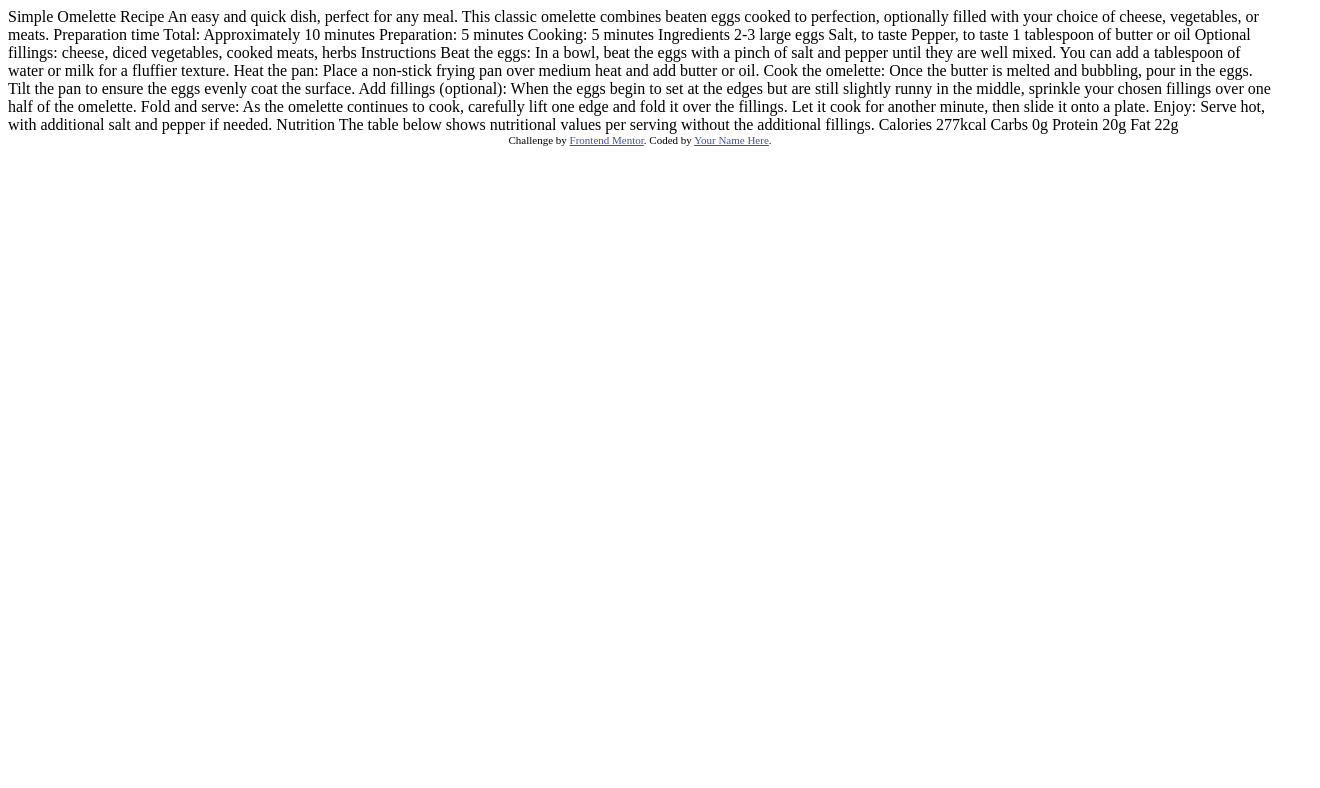
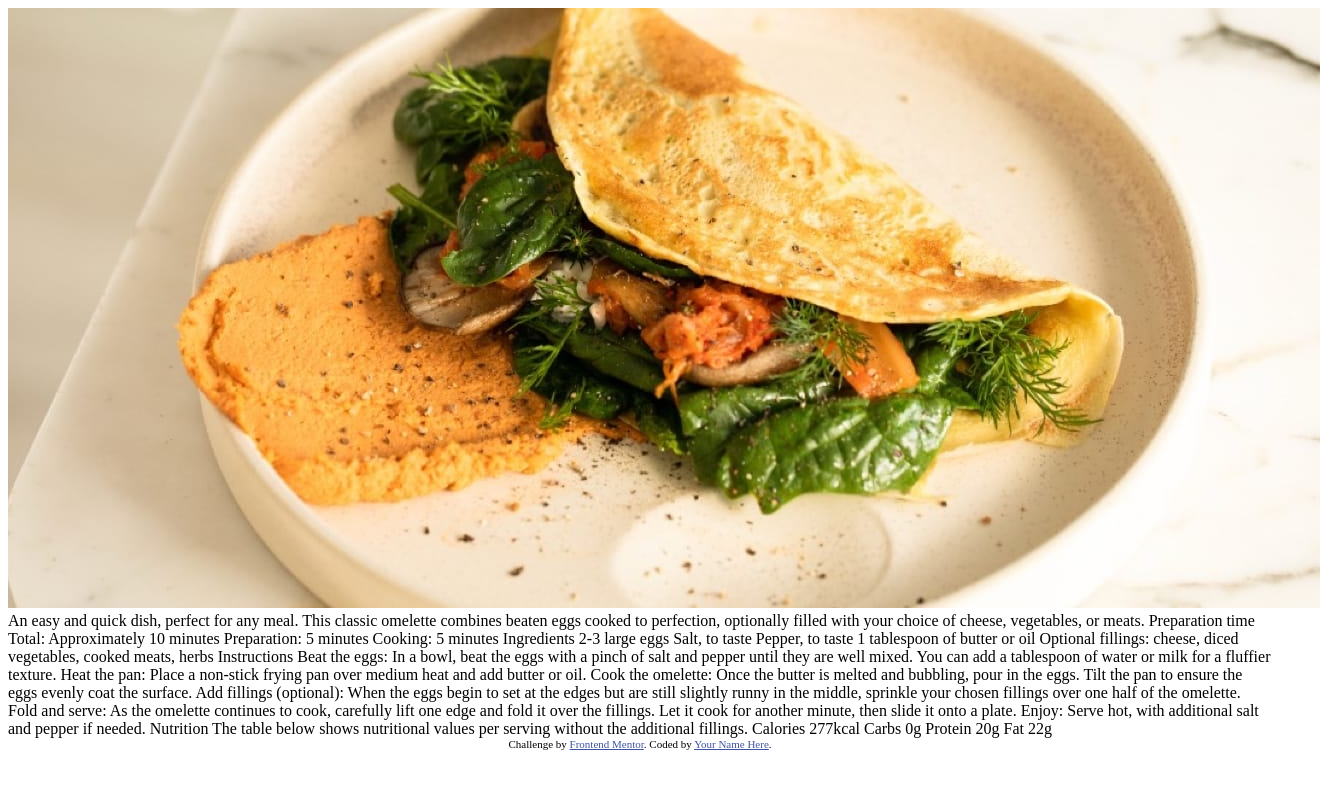
Before and after one commit to AlexEmanuelSoulis/Recipe-page, a plain HTML site: page index.html in a window 1280 px wide. Shown: the whole page, 1320 px wide, since content can reach past the window. Drawn offline with Linux system fonts and the light colour scheme.

Commit message:
Ajusting the photo banner

```diff
--- a/index.html
+++ b/index.html
@@ -5,7 +5,7 @@
   <meta name="viewport" content="width=device-width, initial-scale=1.0"> <!-- displays site properly based on user's device -->
 
   <link rel="icon" type="image/png" sizes="32x32" href="./assets/images/favicon-32x32.png">
-
+  <link rel="stylesheet" href="styles.css">
   <title>Frontend Mentor | Recipe page</title>
 
   <!-- Feel free to remove these styles or customise in your own stylesheet 👍 -->
@@ -15,8 +15,9 @@
   </style>
 </head>
 <body>
-
-  Simple Omelette Recipe
+  <div id="photo-banner">
+    <img src="assets/images/image-omelette.jpeg" alt="">
+  </div>
 
   An easy and quick dish, perfect for any meal. This classic omelette combines beaten eggs cooked
   to perfection, optionally filled with your choice of cheese, vegetables, or meats.
```
